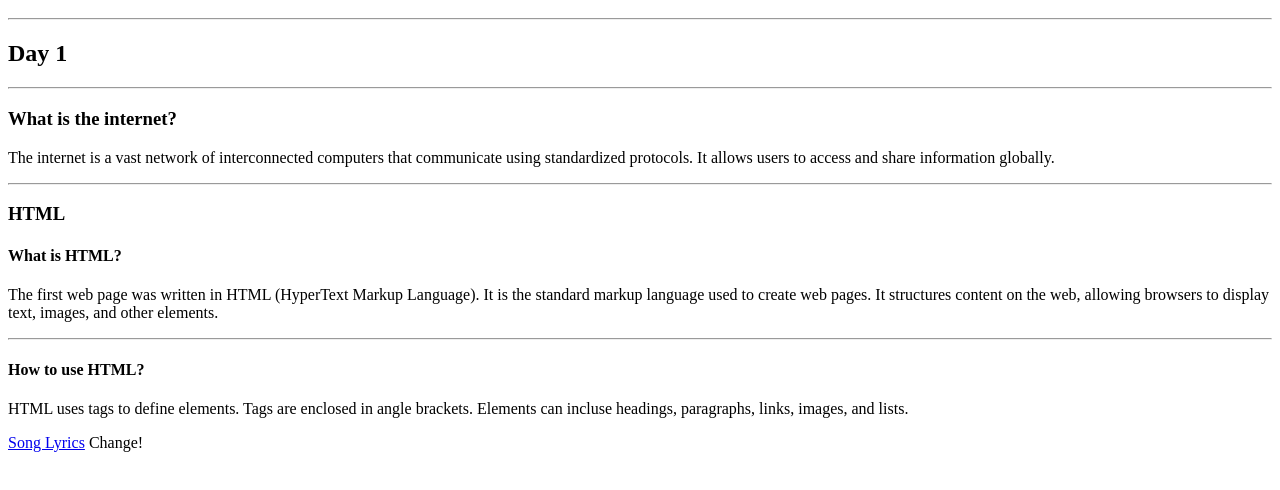
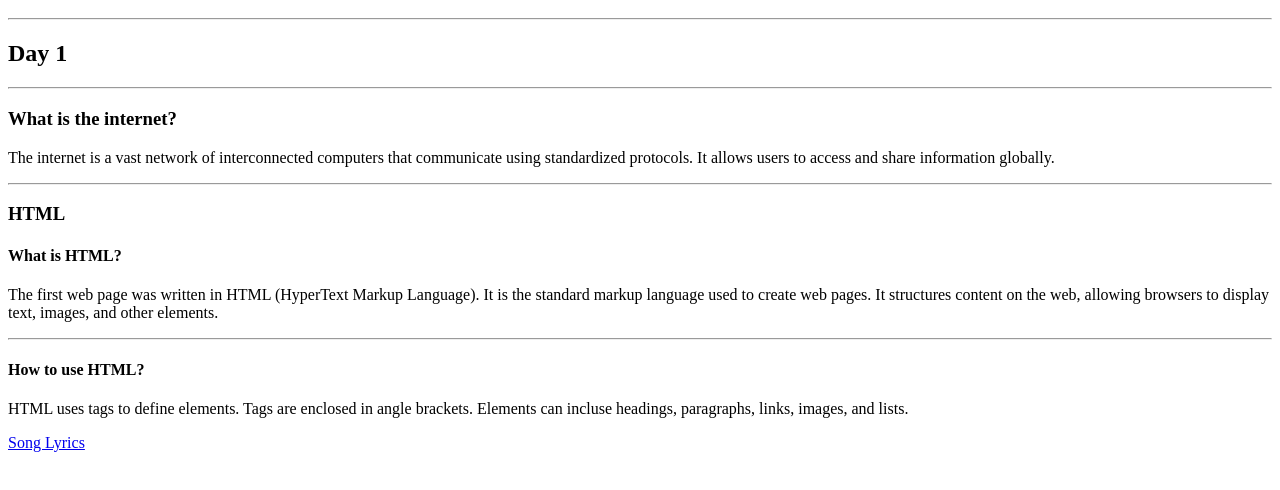
Before and after one commit to leo-kavanaugh/learning-websites-leo-kavanaugh, a plain HTML site: page index.html in a window 1280 px wide. Shown: the part 48-538 px from the top of the page. Drawn offline with Linux system fonts and the light colour scheme.

Commit message:
fixed link

```diff
--- a/index.html
+++ b/index.html
@@ -21,5 +21,3 @@ HTML uses tags to define elements. Tags are enclosed in angle brackets.
 Elements can incluse headings, paragraphs, links, images, and lists.
 <p></p>
 <a href="learning-websites-leo-kavanaugh/songLyrics.html">Song Lyrics</a>
-
-<h7>Change!</h7>
```
